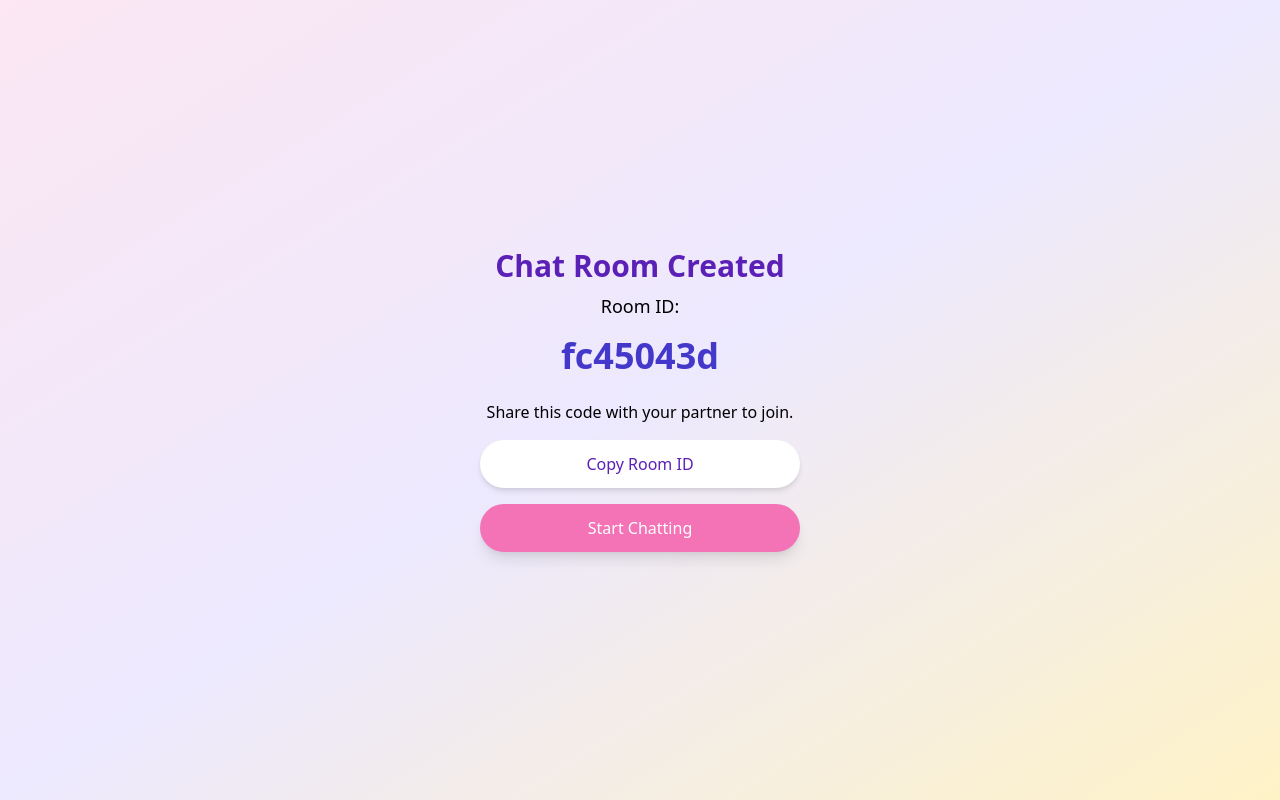
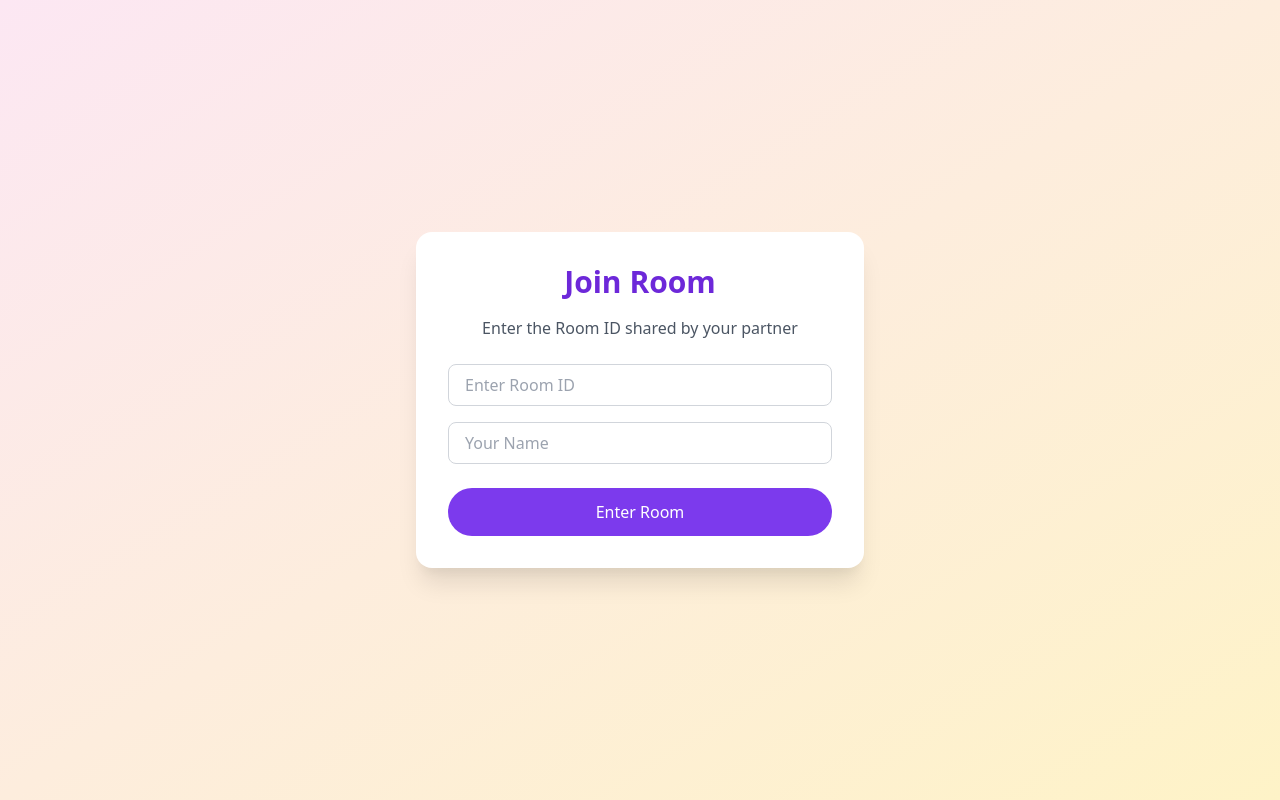
Before and after one commit to logowithmeme/namakamu, a React (Create React App) app: page /join in a window 1280 px wide. Built offline with nearby package versions, Linux system fonts and the light colour scheme; no server answers.

Commit message:
✅ Fix: JoinRoom flow now asks for Room ID and routes correctly

```diff
--- a/src/pages/JoinRoomPage.js
+++ b/src/pages/JoinRoomPage.js
@@ -1,54 +1,52 @@
-import React, { useEffect, useState } from 'react';
+import React, { useState } from 'react';
 import { useNavigate } from 'react-router-dom';
-import { db } from '../firebase';
-import { doc, setDoc } from 'firebase/firestore';
-import { v4 as uuidv4 } from 'uuid';
 
-const RoomCreated = () => {
-  const [roomId, setRoomId] = useState('Generating...');
+const JoinRoomPage = () => {
+  const [roomCode, setRoomCode] = useState('');
+  const [name, setName] = useState('');
   const navigate = useNavigate();
 
-  useEffect(() => {
-    const newRoomId = uuidv4().slice(0, 8);
-    setRoomId(newRoomId);
-    setDoc(doc(db, 'chatrooms', newRoomId), {
-      createdAt: new Date().toISOString(),
-    });
-  }, []);
+  const handleJoinRoom = () => {
+    if (!roomCode.trim() || !name.trim()) {
+      alert('Please enter both Room ID and your name.');
+      return;
+    }
 
-  const handleCopy = () => {
-    navigator.clipboard.writeText(roomId);
-    alert('Room ID copied!');
-  };
-
-  const handleStartChat = () => {
-    navigate(`/chat/${roomId}`);
+    localStorage.setItem(`name-${roomCode}`, name);
+    navigate(`/chat/${roomCode}`);
   };
 
   return (
-    <div className="min-h-screen flex flex-col items-center justify-center bg-gradient-to-br from-pink-100 via-purple-100 to-yellow-100 px-4">
-      <h1 className="text-3xl font-bold text-purple-800 mb-2">Chat Room Created</h1>
-      <p className="text-lg mb-4">Room ID:</p>
-      <p className="text-4xl font-bold text-indigo-700 mb-6">{roomId}</p>
-      <p className="mb-4 text-center">Share this code with your partner to join.</p>
+    <div className="min-h-screen flex flex-col items-center justify-center bg-gradient-to-br from-pink-100 via-orange-100 to-yellow-100 px-4">
+      <div className="bg-white shadow-xl rounded-2xl p-8 w-full max-w-md">
+        <h1 className="text-3xl font-bold text-center text-purple-700 mb-4">Join Room</h1>
+        <p className="text-center mb-6 text-gray-600">Enter the Room ID shared by your partner</p>
 
-      <div className="flex flex-col gap-4 w-full max-w-xs">
-        <button
-          onClick={handleCopy}
-          className="bg-white text-purple-800 py-3 rounded-full shadow-md hover:bg-purple-100 transition"
-        >
-          Copy Room ID
-        </button>
+        <input
+          type="text"
+          placeholder="Enter Room ID"
+          value={roomCode}
+          onChange={(e) => setRoomCode(e.target.value)}
+          className="w-full mb-4 px-4 py-2 border border-gray-300 rounded-lg focus:outline-none focus:ring-2 focus:ring-pink-400"
+        />
+
+        <input
+          type="text"
+          placeholder="Your Name"
+          value={name}
+          onChange={(e) => setName(e.target.value)}
+          className="w-full mb-6 px-4 py-2 border border-gray-300 rounded-lg focus:outline-none focus:ring-2 focus:ring-pink-400"
+        />
 
         <button
-          onClick={handleStartChat}
-          className="bg-pink-400 text-white py-3 rounded-full shadow-lg hover:bg-pink-500 transition"
+          onClick={handleJoinRoom}
+          className="w-full bg-purple-600 text-white py-3 rounded-full hover:bg-purple-700 transition"
         >
-          Start Chatting
+          Enter Room
         </button>
       </div>
     </div>
   );
 };
 
-export default RoomCreated;
+export default JoinRoomPage;
```
